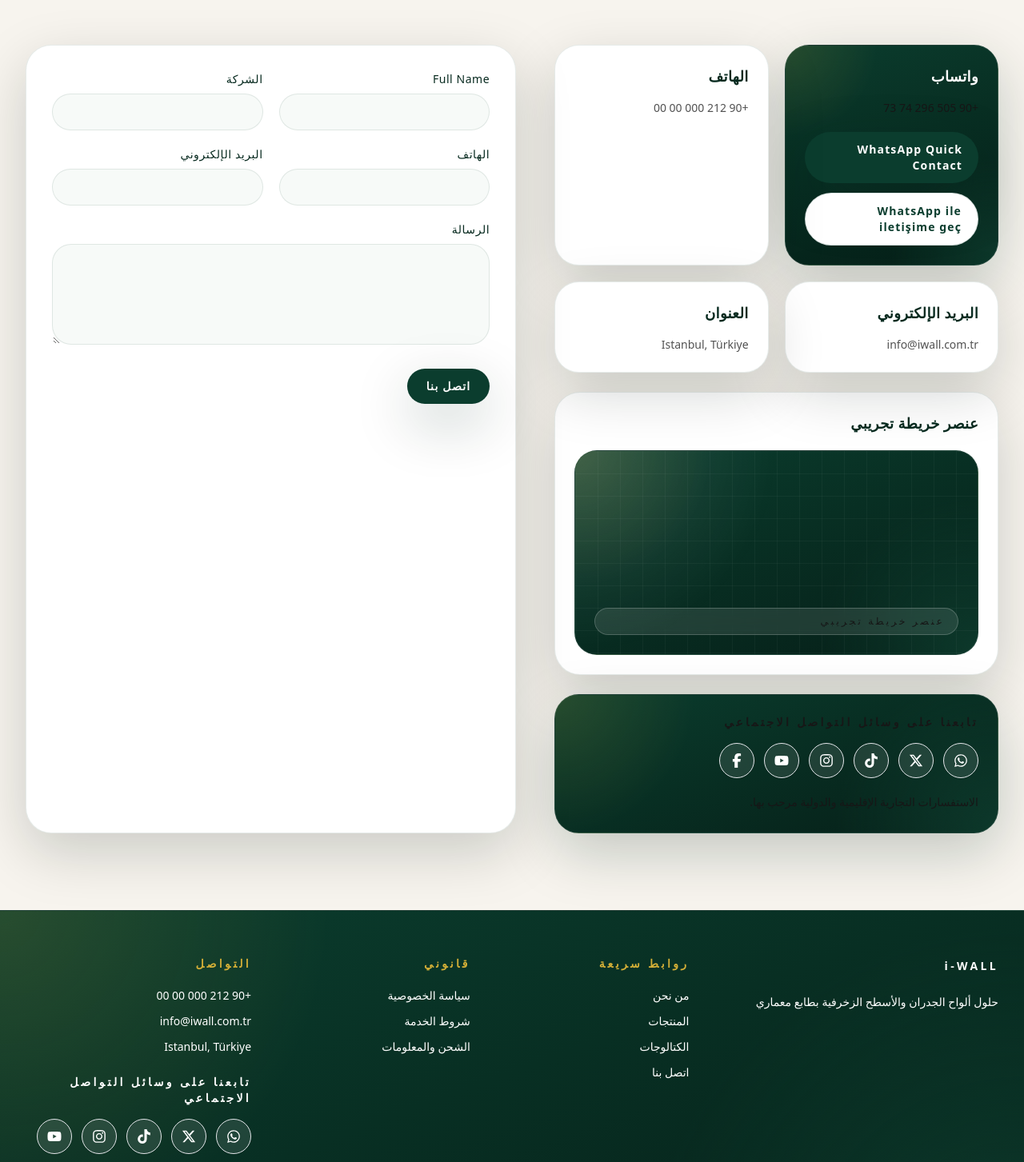
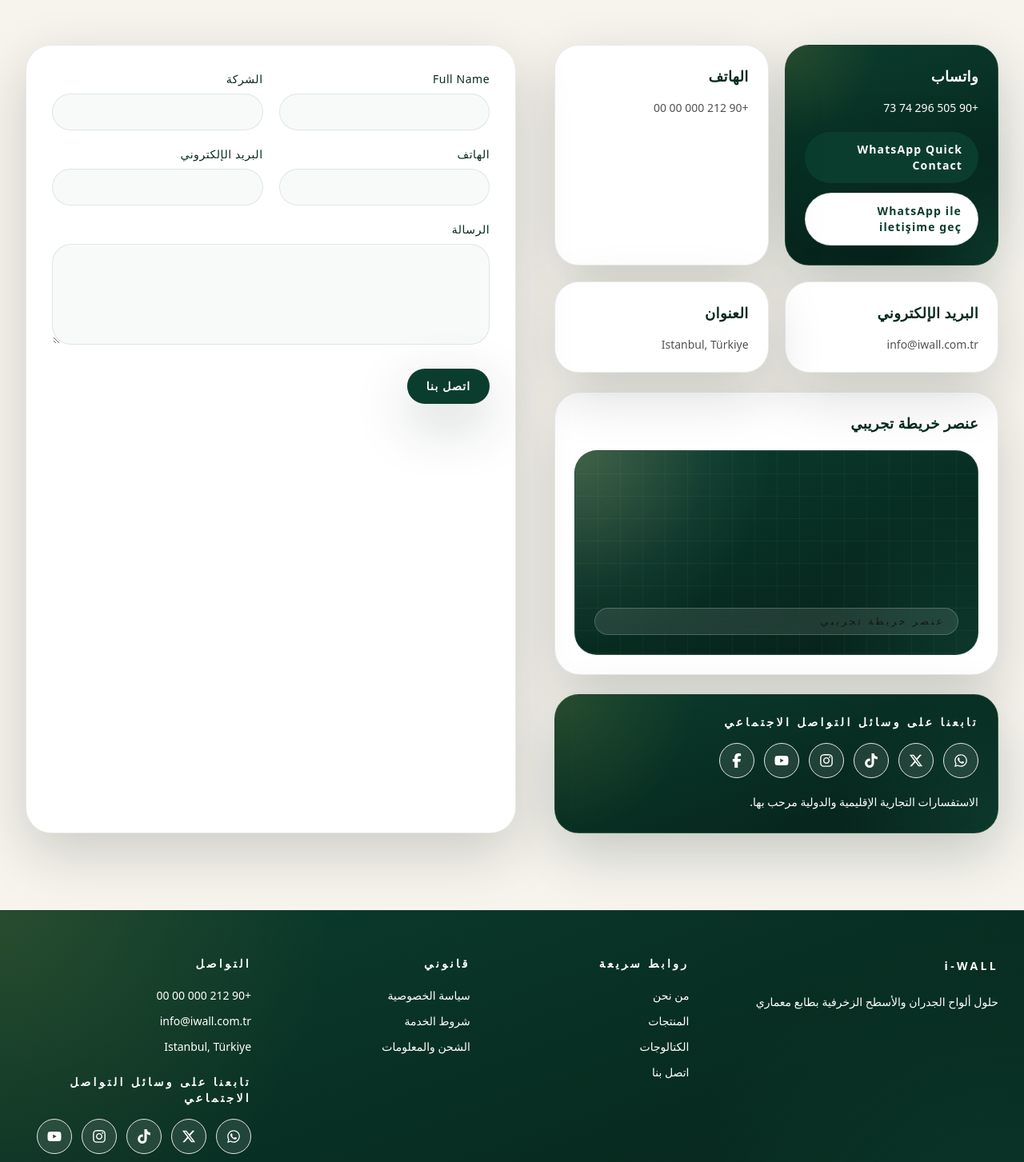
Before and after one commit to iwallcenter-lgtm/iwall-site, a Next.js app: page /ar/contact in a window 1280 px wide. Shown: the part 438-1891 px from the top of the page at 80% size. Built offline with nearby package versions, Linux system fonts and the light colour scheme.

Commit message:
fix text contrast on green sections

```diff
--- a/src/app/[locale]/contact/page.tsx
+++ b/src/app/[locale]/contact/page.tsx
@@ -52,7 +52,7 @@ export default async function ContactPage({ params }: { params: Promise<{ locale
             <div className="grid gap-5 sm:grid-cols-2">
               <div className="rounded-[1.9rem] border border-white/10 bg-green-luxury p-6 shadow-luxury">
                 <h2 className="text-lg font-semibold tracking-[0.02em] text-white">{messages.contact.cards.whatsapp}</h2>
-                <p className="mt-4 text-sm text-white/82">{siteConfig.company.whatsapp}</p>
+                <p className="mt-4 text-sm text-white">{siteConfig.company.whatsapp}</p>
                 <div className="mt-5 flex flex-col gap-3">
                   <ButtonLink href={whatsappUrl} className="w-full" variant="primary" target="_blank" rel="noopener noreferrer">
                     {primaryWhatsappLabel}
@@ -87,7 +87,7 @@ export default async function ContactPage({ params }: { params: Promise<{ locale
             </div>
             <div className="rounded-[1.9rem] border border-white/10 bg-green-luxury p-6 shadow-luxury">
               <SocialLinks title={messages.contact.socialTitle} urls={siteConfig.company.social} />
-              <p className="mt-4 text-sm leading-7 text-white/82">{messages.contact.exportNote}</p>
+              <p className="mt-4 text-sm leading-7 text-white">{messages.contact.exportNote}</p>
             </div>
           </div>
           <InquiryForm
--- a/src/components/site/cards.tsx
+++ b/src/components/site/cards.tsx
@@ -58,7 +58,7 @@ export function ResourceCard({
   return (
     <div className="rounded-[1.9rem] border border-pine/10 bg-white p-6 shadow-panel">
       <div className="mb-5 flex h-28 items-end rounded-[1.5rem] bg-green-luxury p-5">
-        <span className="text-xs font-semibold uppercase tracking-[0.24em] text-white/78">PDF Placeholder</span>
+        <span className="text-xs font-semibold uppercase tracking-[0.24em] text-white">PDF Placeholder</span>
       </div>
       <h3 className="text-lg font-semibold tracking-[0.02em] text-pine-deep">{title}</h3>
       <p className="mt-3 text-sm leading-7 text-neutral-600">{description}</p>
--- a/src/components/site/footer.tsx
+++ b/src/components/site/footer.tsx
@@ -18,11 +18,11 @@ export function Footer({ locale, messages }: FooterProps) {
       <Container className="grid gap-12 lg:grid-cols-[1.2fr_0.8fr_0.8fr_1fr]">
         <div className="space-y-5">
           <Logo href={`/${locale}`} label={messages.brand.name} compact tone="light" />
-          <p className="max-w-sm text-sm leading-7 text-white/82">{messages.brand.tagline}</p>
+          <p className="max-w-sm text-sm leading-7 text-white">{messages.brand.tagline}</p>
         </div>
         <div>
-          <h3 className="text-sm font-semibold uppercase tracking-[0.24em] text-gold">{messages.footer.quickLinks}</h3>
-          <div className="mt-5 flex flex-col gap-3 text-sm text-white/88">
+          <h3 className="text-sm font-semibold uppercase tracking-[0.24em] text-white">{messages.footer.quickLinks}</h3>
+          <div className="mt-5 flex flex-col gap-3 text-sm text-white">
             <Link href={`/${locale}/about`}>{messages.nav.about}</Link>
             <Link href={`/${locale}/products`}>{messages.nav.products}</Link>
             <Link href={`/${locale}/catalogs`}>{messages.nav.catalogs}</Link>
@@ -30,16 +30,16 @@ export function Footer({ locale, messages }: FooterProps) {
           </div>
         </div>
         <div>
-          <h3 className="text-sm font-semibold uppercase tracking-[0.24em] text-gold">{messages.footer.legal}</h3>
-          <div className="mt-5 flex flex-col gap-3 text-sm text-white/88">
+          <h3 className="text-sm font-semibold uppercase tracking-[0.24em] text-white">{messages.footer.legal}</h3>
+          <div className="mt-5 flex flex-col gap-3 text-sm text-white">
             <Link href={`/${locale}/privacy-policy`}>{messages.legal.privacyTitle}</Link>
             <Link href={`/${locale}/terms-of-service`}>{messages.legal.termsTitle}</Link>
             <Link href={`/${locale}/shipping-information`}>{messages.legal.shippingTitle}</Link>
           </div>
         </div>
         <div>
-          <h3 className="text-sm font-semibold uppercase tracking-[0.24em] text-gold">{messages.footer.contact}</h3>
-          <div className="mt-5 space-y-3 text-sm text-white/82">
+          <h3 className="text-sm font-semibold uppercase tracking-[0.24em] text-white">{messages.footer.contact}</h3>
+          <div className="mt-5 space-y-3 text-sm text-white">
             <p>{siteConfig.company.phone}</p>
             <p>{siteConfig.company.email}</p>
             <p>{siteConfig.company.address}</p>
@@ -47,7 +47,7 @@ export function Footer({ locale, messages }: FooterProps) {
           <SocialLinks title={messages.footer.socialTitle} urls={siteConfig.company.social} className="mt-6" />
         </div>
       </Container>
-      <Container className="mt-10 border-t border-white/10 pt-6 text-sm text-white/68">
+      <Container className="mt-10 border-t border-white/10 pt-6 text-sm text-white">
         {new Date().getFullYear()} {messages.brand.name}. {messages.footer.rights}
       </Container>
     </footer>
--- a/src/components/site/sections.tsx
+++ b/src/components/site/sections.tsx
@@ -39,11 +39,11 @@ export function HomeHero({ locale, messages }: { locale: Locale; messages: SiteM
       <div className="absolute inset-x-0 top-0 h-72 bg-[radial-gradient(circle_at_top_left,rgba(212,175,55,0.18),transparent_40%)]" />
       <Container className="grid gap-12 lg:grid-cols-[1.08fr_0.92fr] lg:items-center">
         <div>
-          <p className="mb-5 text-xs font-semibold uppercase tracking-[0.32em] text-gold">{messages.home.hero.eyebrow}</p>
+          <p className="mb-5 text-xs font-semibold uppercase tracking-[0.32em] text-white">{messages.home.hero.eyebrow}</p>
           <h1 className="max-w-3xl text-5xl font-semibold leading-tight tracking-[0.02em] text-white sm:text-6xl">
             {messages.home.hero.title}
           </h1>
-          <p className="mt-6 max-w-2xl text-lg leading-8 text-white/82">{messages.home.hero.description}</p>
+          <p className="mt-6 max-w-2xl text-lg leading-8 text-white">{messages.home.hero.description}</p>
           <div className="mt-8 flex flex-wrap gap-3">
             <ButtonLink href={`/${locale}/products`}>{messages.cta.exploreProducts}</ButtonLink>
             <ButtonLink href={`/${locale}/catalogs`} variant="secondary">
@@ -60,7 +60,7 @@ export function HomeHero({ locale, messages }: { locale: Locale; messages: SiteM
             {messages.home.hero.stats.map((stat) => (
               <div key={stat.label} className="rounded-[1.7rem] border border-white/10 bg-white/10 p-5 backdrop-blur">
                 <div className="text-2xl font-semibold text-white">{stat.value}</div>
-                <div className="mt-2 text-sm text-white/78">{stat.label}</div>
+                <div className="mt-2 text-sm text-white">{stat.label}</div>
               </div>
             ))}
           </div>
@@ -70,9 +70,9 @@ export function HomeHero({ locale, messages }: { locale: Locale; messages: SiteM
           <div className="grid gap-4">
             <MediaPlaceholder label="Hero Surface 02" className="h-40 sm:h-44" />
             <div className="rounded-[1.9rem] border border-white/10 bg-white/10 p-8 text-white shadow-luxury backdrop-blur">
-              <p className="text-xs font-semibold uppercase tracking-[0.28em] text-gold">i-WALL</p>
+              <p className="text-xs font-semibold uppercase tracking-[0.28em] text-white">i-WALL</p>
               <p className="mt-4 text-2xl font-semibold leading-tight">{messages.brand.tagline}</p>
-              <p className="mt-4 text-sm leading-7 text-white/82">{messages.home.intro.description}</p>
+              <p className="mt-4 text-sm leading-7 text-white">{messages.home.intro.description}</p>
             </div>
           </div>
         </div>
@@ -149,9 +149,9 @@ export function HomeSections({ locale, messages }: { locale: Locale; messages: S
       <section className="bg-white py-24">
         <Container className="grid gap-8 rounded-[2rem] border border-white/10 bg-green-luxury p-8 text-white shadow-luxury sm:p-10 lg:grid-cols-[1fr_auto] lg:items-center">
           <div>
-            <p className="text-xs font-semibold uppercase tracking-[0.3em] text-gold">Catalogs</p>
+            <p className="text-xs font-semibold uppercase tracking-[0.3em] text-white">Catalogs</p>
             <h2 className="mt-4 text-3xl font-semibold sm:text-4xl">{messages.home.catalog.title}</h2>
-            <p className="mt-4 max-w-2xl text-base leading-7 text-white/82">{messages.home.catalog.description}</p>
+            <p className="mt-4 max-w-2xl text-base leading-7 text-white">{messages.home.catalog.description}</p>
           </div>
           <ButtonLink href={`/${locale}/catalogs`} variant="secondary" className="bg-white">
             {messages.cta.downloadCatalog}
--- a/src/components/site/social-links.tsx
+++ b/src/components/site/social-links.tsx
@@ -31,7 +31,7 @@ type SocialLinksProps = {
 export function SocialLinks({ title, urls, className }: SocialLinksProps) {
   return (
     <div className={cn("space-y-4", className)}>
-      <h3 className="text-sm font-semibold uppercase tracking-[0.24em] text-white/82">{title}</h3>
+      <h3 className="text-sm font-semibold uppercase tracking-[0.24em] text-white">{title}</h3>
       <div className="flex flex-wrap gap-3">
         {(Object.keys(socialIcons) as Array<keyof typeof socialIcons>).map((key) => {
           const Icon = socialIcons[key];
--- a/src/components/ui/section-heading.tsx
+++ b/src/components/ui/section-heading.tsx
@@ -12,13 +12,13 @@ export function SectionHeading({ eyebrow, title, description, align = "start", t
   return (
     <div className={cn("max-w-3xl", align === "center" && "mx-auto text-center")}>
       {eyebrow ? (
-        <p className={cn("mb-4 text-xs font-semibold uppercase tracking-[0.32em]", tone === "light" ? "text-gold/95" : "text-pine-soft")}>
+        <p className={cn("mb-4 text-xs font-semibold uppercase tracking-[0.32em]", tone === "light" ? "text-white" : "text-pine-soft")}>
           {eyebrow}
         </p>
       ) : null}
       <h2 className={cn("text-3xl font-semibold tracking-[0.02em] sm:text-4xl", tone === "light" ? "text-white" : "text-pine-deep")}>{title}</h2>
       {description ? (
-        <p className={cn("mt-5 text-base leading-7 sm:text-lg", tone === "light" ? "text-white/82" : "text-neutral-600")}>{description}</p>
+        <p className={cn("mt-5 text-base leading-7 sm:text-lg", tone === "light" ? "text-white" : "text-neutral-600")}>{description}</p>
       ) : null}
     </div>
   );
```
